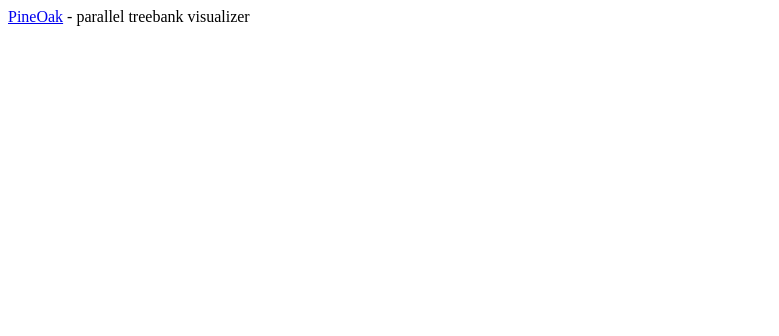
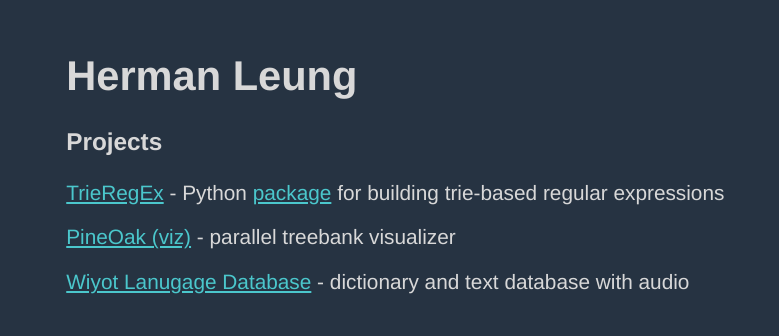
Before and after one commit to ermanh/ermanh.github.io, a plain HTML site: page index.html in a window 1280 px wide. Shown: the whole page, without its empty margins (0-779 px from the left). Drawn offline with Linux system fonts and the light colour scheme.

Commit message:
Fill up index file a bit

```diff
--- a/index.html
+++ b/index.html
@@ -1,7 +1,34 @@
 <!DOCTYPE html>
 <html lang="en">
+
+<head>
+    <meta charset="utf-8">
+    <style>
+        body {
+            font-family: 'Avenir', Helvetica, Arial, sans-serif;
+            font-size: 1.3em;
+            color: #d8d8d8;
+            padding: 0.8em 2.8em;
+        }
+        html { background-color: #263342; }
+        a { color: #4bc7cc; }
+    </style>
+</head>
+
 <body>
-    <a href="https://ermanh.github.io/pineoak/">PineOak</a> - parallel treebank visualizer
+    <h1>Herman Leung</h1>
+    <h3>Projects</h3>
+    <p><a href="https://ermanh.github.com/trieregex/">
+        TrieRegEx</a> - Python
+        <a href="https://pypi.org/project/trieregex/">package</a>
+        for building trie-based regular expressions</p>
+
+    <p><a href="https://ermanh.github.io/pineoak/">
+        PineOak (viz)</a> - parallel treebank visualizer</p>
+
+    <p><a href="https://linguistics.berkeley.edu/~wiyot/">
+        Wiyot Lanugage Database</a> - dictionary and text database with audio</p>
+
 </body>
 
 </html>
```
